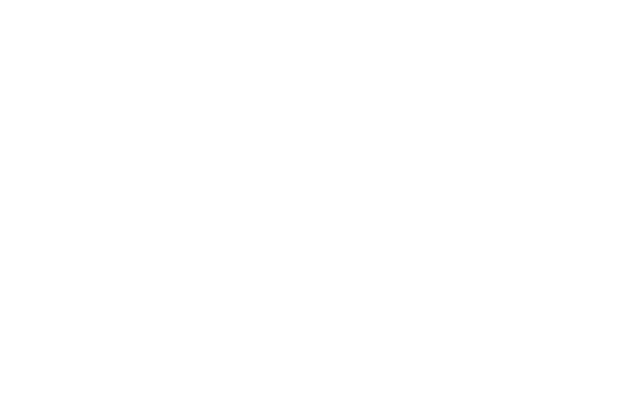
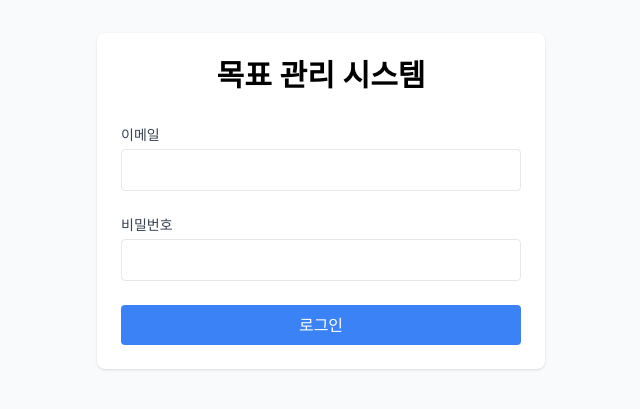
Before and after one commit to twan65/goal-manager, a React (Vite) app: page /login in a window 1280 px wide. Before the commit this address had no page. Shown: the part 199-608 px from the top of the page, without its empty margins (319-959 px from the left). Built offline with nearby package versions, Linux system fonts and the light colour scheme.

Commit message:
Add 仮ログインと認証

```diff
--- a/src/App.tsx
+++ b/src/App.tsx
@@ -2,16 +2,36 @@
 import { BrowserRouter as Router, Routes, Route, Navigate } from "react-router";
 import GoalList from "./components/goals/pages/GoalList";
 import GoalCreate from "./components/goals/pages/GoalCreate";
+import { AuthProvider } from "./contexts/AuthContext";
+import ProtectedRoute from "./components/common/ProtectedRoute";
+import Login from "./components/login/pages/Login";
 
 function App() {
   return (
-    <Router>
-      <Routes>
-        <Route path="/" element={<Navigate to="/goals" replace />} />
-        <Route path="/goals" element={<GoalList />} />
-        <Route path="/goals/create" element={<GoalCreate />} />
-      </Routes>
-    </Router>
+    <AuthProvider>
+      <Router>
+        <Routes>
+          <Route path="/login" element={<Login />} />
+          <Route path="/" element={<Navigate to="/goals" replace />} />
+          <Route
+            path="/goals"
+            element={
+              <ProtectedRoute>
+                <GoalList />
+              </ProtectedRoute>
+            }
+          />
+          <Route
+            path="/goals/create"
+            element={
+              <ProtectedRoute>
+                <GoalCreate />
+              </ProtectedRoute>
+            }
+          />
+        </Routes>
+      </Router>
+    </AuthProvider>
   );
 }
 
--- /dev/null
+++ b/src/components/common/ProtectedRoute.tsx
@@ -0,0 +1,14 @@
+import { Navigate } from "react-router-dom";
+import { useAuth } from "../../contexts/AuthContext";
+
+const ProtectedRoute = ({ children }: { children: React.ReactNode }) => {
+  const { isAuthenticated } = useAuth();
+
+  if (!isAuthenticated) {
+    return <Navigate to="/login" replace />;
+  }
+
+  return <>{children}</>;
+};
+
+export default ProtectedRoute;
--- /dev/null
+++ b/src/components/login/pages/Login.tsx
@@ -0,0 +1,77 @@
+// src/pages/Login.tsx
+import { useState } from "react";
+import { useNavigate } from "react-router-dom";
+import { useAuth } from "../../../contexts/AuthContext";
+
+const Login = () => {
+  const navigate = useNavigate();
+  const { login } = useAuth();
+  const [email, setEmail] = useState("");
+  const [password, setPassword] = useState("");
+  const [error, setError] = useState("");
+
+  const handleSubmit = async (e: React.FormEvent) => {
+    e.preventDefault();
+    setError("");
+
+    try {
+      const success = await login(email, password);
+      if (success) {
+        navigate("/goals");
+      } else {
+        setError("이메일 또는 비밀번호가 올바르지 않습니다.");
+      }
+    } catch (err) {
+      setError("로그인 중 오류가 발생했습니다.");
+    }
+  };
+
+  return (
+    <div className="min-h-screen flex items-center justify-center bg-gray-50">
+      <div className="max-w-md w-full p-6 bg-white rounded-lg shadow">
+        <h2 className="text-3xl font-bold text-center mb-8">
+          목표 관리 시스템
+        </h2>
+
+        <form onSubmit={handleSubmit} className="space-y-6">
+          <div>
+            <label className="block text-sm font-medium text-gray-700">
+              이메일
+            </label>
+            <input
+              type="email"
+              value={email}
+              onChange={(e) => setEmail(e.target.value)}
+              className="mt-1 w-full p-2 border rounded"
+              required
+            />
+          </div>
+
+          <div>
+            <label className="block text-sm font-medium text-gray-700">
+              비밀번호
+            </label>
+            <input
+              type="password"
+              value={password}
+              onChange={(e) => setPassword(e.target.value)}
+              className="mt-1 w-full p-2 border rounded"
+              required
+            />
+          </div>
+
+          {error && <div className="text-red-500 text-sm">{error}</div>}
+
+          <button
+            type="submit"
+            className="w-full py-2 bg-blue-500 text-white rounded hover:bg-blue-600"
+          >
+            로그인
+          </button>
+        </form>
+      </div>
+    </div>
+  );
+};
+
+export default Login;
--- /dev/null
+++ b/src/contexts/AuthContext.tsx
@@ -0,0 +1,44 @@
+import React, { createContext, useContext, useState } from "react";
+
+interface AuthContextType {
+  isAuthenticated: boolean;
+  login: (email: string, password: string) => Promise<boolean>;
+  logout: () => void;
+}
+
+const AuthContext = createContext<AuthContextType | null>(null);
+
+export const AuthProvider = ({ children }: { children: React.ReactNode }) => {
+  const [isAuthenticated, setIsAuthenticated] = useState(() => {
+    return localStorage.getItem("isAuthenticated") === "true";
+  });
+
+  const login = async (email: string, password: string) => {
+    // TODO: APIを呼び出して認証処理を行う。JWT??
+    if (email && password) {
+      setIsAuthenticated(true);
+      localStorage.setItem("isAuthenticated", "true");
+      return true;
+    }
+    return false;
+  };
+
+  const logout = () => {
+    setIsAuthenticated(false);
+    localStorage.removeItem("isAuthenticated");
+  };
+
+  return (
+    <AuthContext.Provider value={{ isAuthenticated, login, logout }}>
+      {children}
+    </AuthContext.Provider>
+  );
+};
+
+export const useAuth = () => {
+  const context = useContext(AuthContext);
+  if (!context) {
+    throw new Error("useAuth must be used within an AuthProvider");
+  }
+  return context;
+};
```
